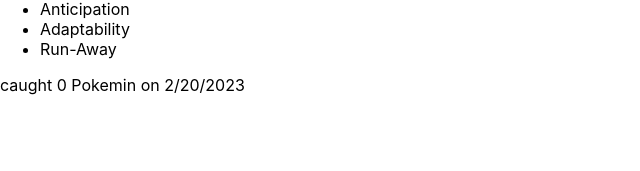
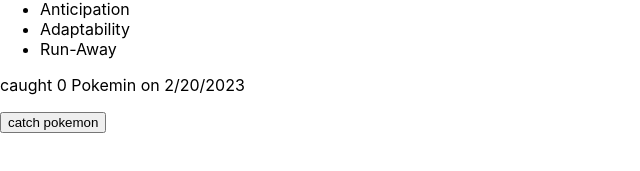
Before and after one commit to MariAzhdari/pokedex, a React (Create React App) app: page / in a window 1280 px wide. Shown: the part 475-646 px from the top of the page, without its empty margins (0-640 px from the left). Built offline with nearby package versions, Linux system fonts and the light colour scheme.

Commit message:
Exercise D week 2

```diff
--- a/src/CaughtPokeman.js
+++ b/src/CaughtPokeman.js
@@ -1,7 +1,17 @@
- import React from "react";
+ import React, { useState } from "react";
 
- const CaughtPokemon = () => {
-  const date = new Date().toLocaleDateString();
-  return <p>caught 0 Pokemin on {date}</p>;
-};
+ function CaughtPokemon  () {
+  const[caught,setCaught] = useState(0);
+
+  function inCatchPokemon(){
+    setCaught(caught+1);
+  }
+const date = new Date().toLocaleDateString();
+return(
+  <div>
+     <p>caught {caught} Pokemin on {date}</p>
+  <button onClick={inCatchPokemon}>catch pokemon</button>
+  </div>
+ );
+  }
 export default CaughtPokemon;
```
